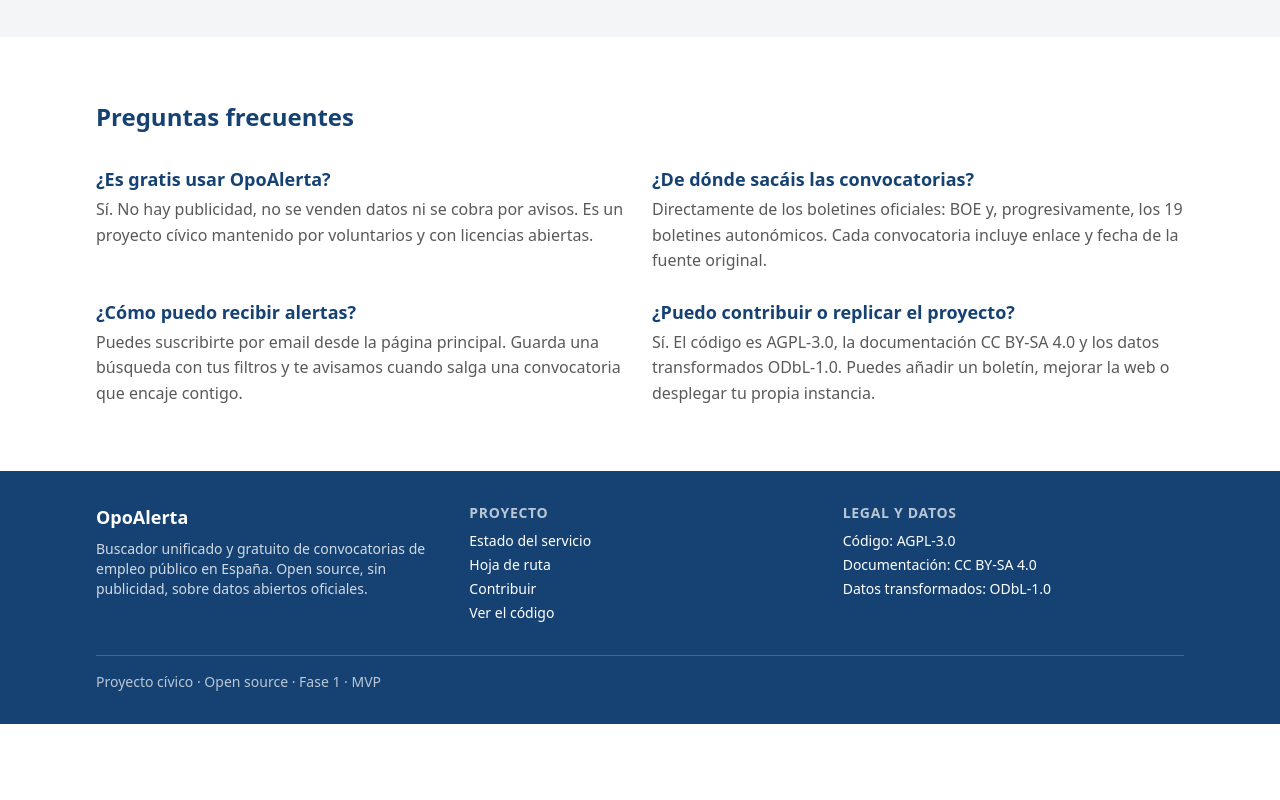
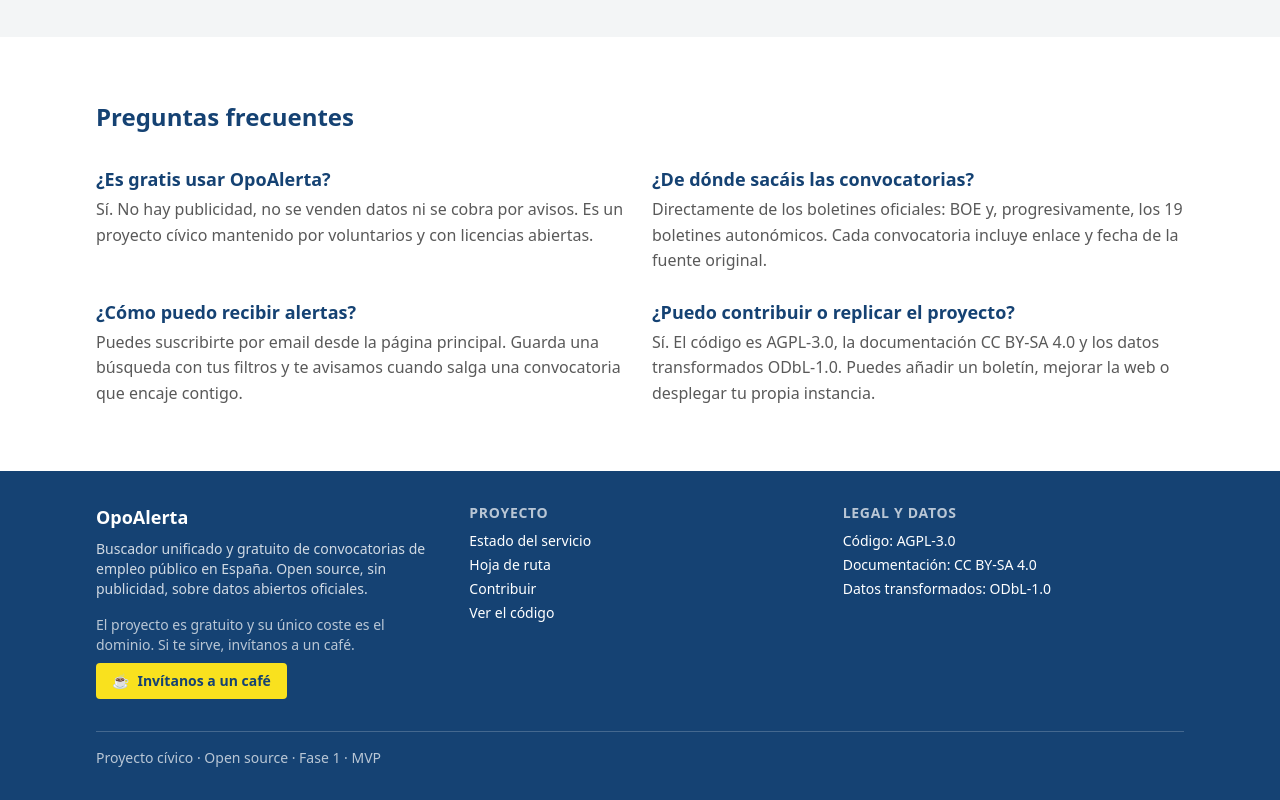
Before and after one commit to opoalerta/opoalerta, a Next.js app in the folder apps/web/: page / in a window 1280 px wide. Shown: the part 2413-3213 px from the top of the page. Before the commit the page ends 3137 px from the top, so only its background shows below. Built offline with nearby package versions, Linux system fonts and the light colour scheme; no server answers; the database is empty.

Commit message:
feat(web): botón de donación Ko-Fi en el footer (#29)
Enlace a Ko-Fi (invitar a un café) para cubrir el coste del dominio, con nota
de que el proyecto es gratuito. Mismo Ko-Fi reutilizado del ecosistema.

Co-authored-by: Claude Fable 5 <noreply@anthropic.com>

```diff
--- a/apps/web/app/components/Footer.tsx
+++ b/apps/web/app/components/Footer.tsx
@@ -11,6 +11,17 @@ export function Footer() {
               Buscador unificado y gratuito de convocatorias de empleo público en España.
               Open source, sin publicidad, sobre datos abiertos oficiales.
             </p>
+            <p className="mt-4 text-sm text-white/70">
+              El proyecto es gratuito y su único coste es el dominio. Si te sirve, invítanos a un café.
+            </p>
+            <a
+              href="https://ko-fi.com/I2I31CXQVM"
+              target="_blank"
+              rel="noopener noreferrer"
+              className="mt-2 inline-flex items-center gap-2 rounded bg-[#f9e11e] px-4 py-2 text-sm font-semibold text-[#154273] no-underline hover:bg-[#ffe94d]"
+            >
+              <span aria-hidden="true">☕</span> Invítanos a un café
+            </a>
           </div>
           <div>
             <h3 className="mb-2 text-sm font-semibold uppercase tracking-wider text-white/70">
```
